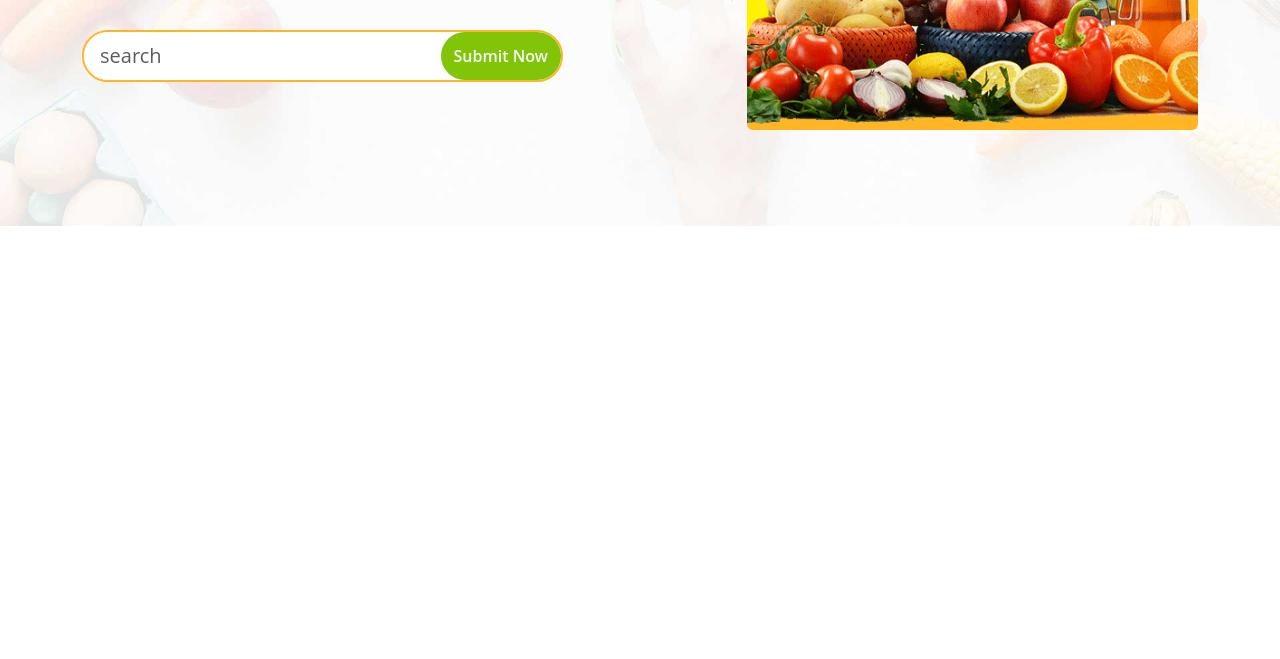
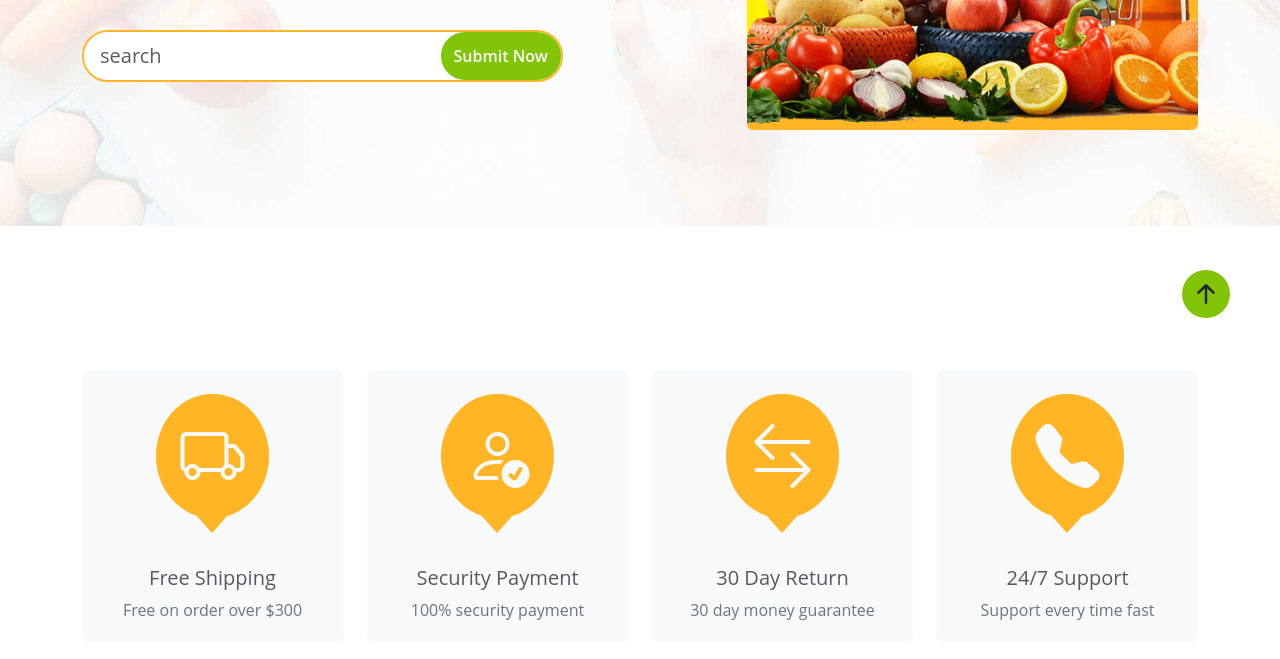
Before and after one commit to Ayham-Alloush/Fruitables, a plain HTML site: page index.html in a window 1280 px wide. Shown: the part 457-1116 px from the top of the page. Before the commit the page ends 800 px from the top, so only its background shows below. Drawn offline with nearby package versions, Linux system fonts and the light colour scheme.

Commit message:
created js file , and added sell points section
we have floating arrow , using js we made it visible only when user scrolls down

```diff
--- a/css/main.css
+++ b/css/main.css
@@ -100,3 +100,30 @@ header{
 }
 
 /* Header Section */
+
+/* Sell Points Section */
+
+.sell-point-icon::after{
+  content: "";
+  border: solid var(--secondary-color,orange);
+  border-width: 1.8rem 1.6rem ;
+  border-color: var(--secondary-color,orange) transparent transparent transparent ;
+  position: absolute ;
+  top: 89% ;
+  left: 50% ;
+  translate: -50% ;
+}
+/* Sell Points Section */
+
+/* Floating Arrow */
+.floating-arrow{
+  width: 3rem ;
+  height: 3rem ;
+  right: 50px ;
+  bottom: 25px ;
+}
+
+.floating-arrow:hover{
+  background-color: var(--main-color-hover,green) ;
+}
+/* Floating Arrow */
--- a/index.html
+++ b/index.html
@@ -16,7 +16,7 @@
 </head>
 <body>
   <!-- Above Nav -->
-  <div class="bg-light">
+  <div class="bg-light" id="start">
     <div class="container">
       <div class="d-none d-lg-flex justify-content-between green-bg custom-round py-3 px-5 text-light">
         <div class="d-flex gap-3 small">
@@ -43,7 +43,7 @@
 
   <!-- Navbar -->
   <nav class="navbar navbar-expand-md sticky-top bg-light py-2">
-    <div class="container-md">
+    <div class="container">
       <a class="navbar-brand" href="#">
         <h2 class="green-text fw-bold">Fruitables</h2>
       </a>
@@ -118,14 +118,14 @@
 
   <!-- Header -->
   <header>
-    <div class="container-md py-5">
+    <div class="container py-5">
       <div class="row text-center text-lg-start py-5">
         <div class="col-12 col-lg-7">
           <p class="orange-text fw-semibold fs-4">100% Organic Foods</p>
           <h1 class="display-3 fw-bold green-text">Organic Veggies & Fruits Foods</h1>
           <form action="" class="d-flex justify-content-center justify-content-lg-start">
             <div class="w-75 bg-primray position-relative border-2 orange-border rounded-pill mt-5 mb-5">
-              <input type="text" class="form-control form-control-lg rounded-pill border-0 py-2" placeholder="search">
+              <input type="text" name="search" class="form-control form-control-lg rounded-pill border-0 py-2" placeholder="search">
               <button type="submit" class="btn outline rounded-pill position-absolute h-100 top-0 end-0 green-bg orange-bg-hover text-light fw-semibold">Submit Now</button>
             </div>
           </form>
@@ -157,10 +157,65 @@
   </header>
   <!-- Header -->
 
+  <main>
+    <div class="container py-5 overflow-hidden">
+      <!-- Sell Points -->
+      <div class="row row-cols-1 row-cols-md-2 row-cols-lg-4 py-5 mt-4 gy-4 gy-md-none" id="hasArrow">
+        <div class="col">
+          <div class="d-flex flex-column gap-5 align-items-center bg-light pt-4 pb-1 rounded">
+            <i class="sell-point-icon bi bi-truck display-3 text-light orange-bg p-4 rounded-circle position-relative"></i>
+            <div class="text-center">
+              <h5 class="opacity-75">Free Shipping</h5>
+              <p class="text-secondary">Free on order over $300</p>
+            </div>
+          </div>
+        </div>
+        <div class="col">
+          <div class="d-flex flex-column gap-5 align-items-center bg-light pt-4 pb-1 rounded">
+            <i class="sell-point-icon bi bi-person-check display-3 text-light orange-bg p-4 rounded-circle position-relative"></i>
+            <div class="text-center">
+              <h5 class="opacity-75">Security Payment</h5>
+              <p class="text-secondary">100% security payment</p>
+            </div>
+          </div>
+        </div>
+        <div class="col">
+          <div class="d-flex flex-column gap-5 align-items-center bg-light pt-4 pb-1 rounded">
+            <i class="sell-point-icon bi bi-arrow-left-right display-3 text-light orange-bg p-4 rounded-circle position-relative"></i>
+            <div class="text-center">
+              <h5 class="opacity-75">30 Day Return</h5>
+              <p class="text-secondary">30 day money guarantee</p>
+            </div>
+          </div>
+        </div>
+        <div class="col">
+          <div class="d-flex flex-column gap-5 align-items-center bg-light pt-4 pb-1 rounded">
+            <i class="sell-point-icon bi bi-telephone-fill display-3 text-light orange-bg p-4 rounded-circle position-relative"></i>
+            <div class="text-center">
+              <h5 class="opacity-75">24/7 Support</h5>
+              <p class="text-secondary">Support every time fast</p>
+            </div>
+          </div>
+        </div>
+      </div>
+      <!-- Sell Points -->
+
+      <!--Floating arrow  -->
+      <div class="position-fixed d-none green-bg floating-arrow rounded-circle d-flex justify-content-center align-items-center" id="floating-arrow">
+        <a href="#start" class="text-dark">
+          <i class="bi bi-arrow-up-short fs-1"></i>
+        </a>
+      </div>
+      <!--Floating arrow  -->
+
+    </div>
+
+  </main>
+
 
   <script src="https://cdn.jsdelivr.net/npm/bootstrap@5.3.3/dist/js/bootstrap.bundle.min.js"
     integrity="sha384-YvpcrYf0tY3lHB60NNkmXc5s9fDVZLESaAA55NDzOxhy9GkcIdslK1eN7N6jIeHz" crossorigin="anonymous"></script>
-
+  <script src="js/main.js"></script>
 
 </body>
 </html>
--- /dev/null
+++ b/js/main.js
@@ -0,0 +1,10 @@
+window.addEventListener('scroll', function() {
+  const arrowSection = document.getElementById('hasArrow');
+  const icon = document.querySelector('#floating-arrow');
+
+  if (arrowSection.offsetTop < window.scrollY + window.innerHeight) {
+    icon.classList.remove('d-none') ;
+  } else {
+    icon.classList.add('d-none') ;
+  }
+});
```
